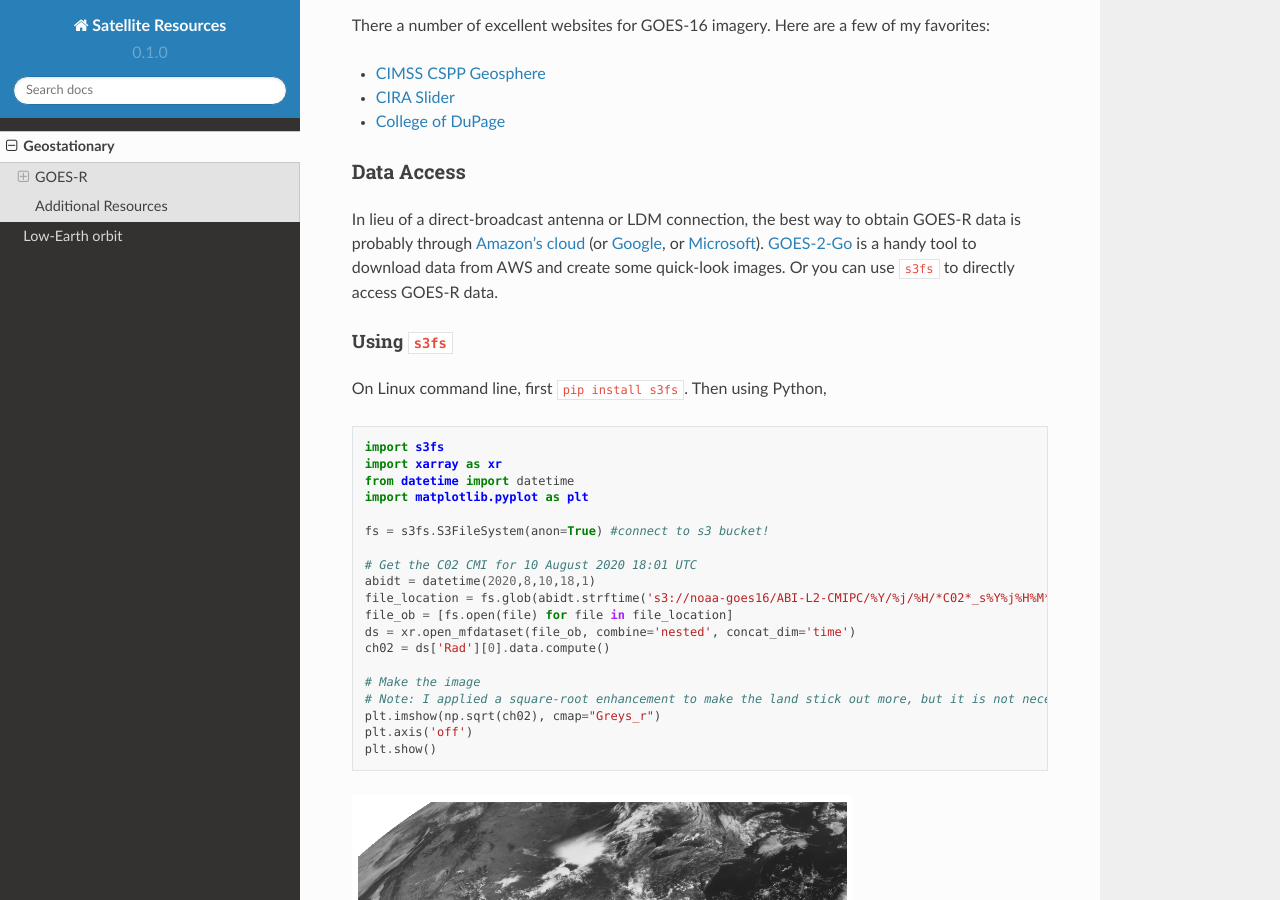
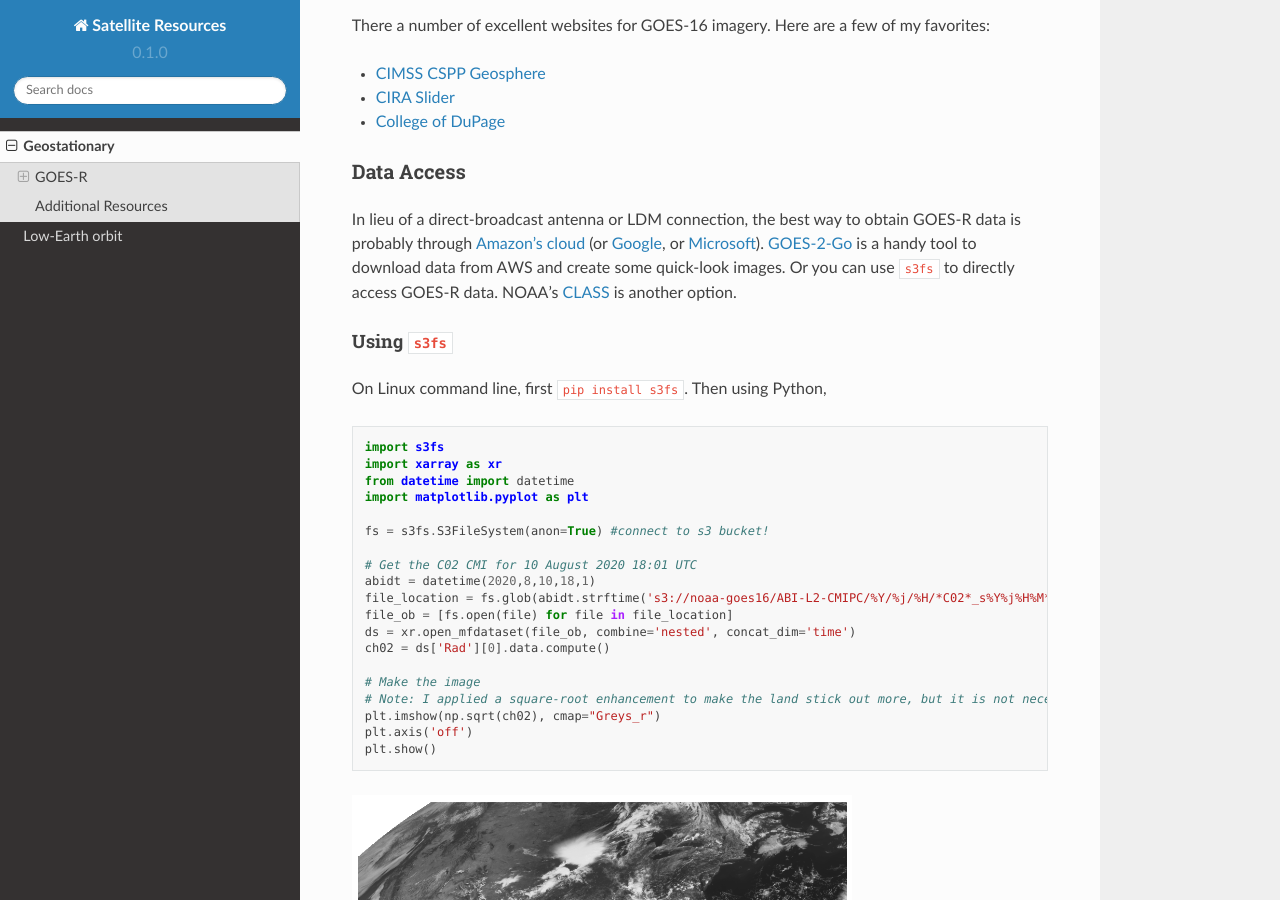
Before and after one commit to jlc248/satellite-resources, a Sphinx documentation site: the page built from docs/source/Geostationary.rst, in a window 1280 px wide and 900 px high, scrolled down 4015 px. Built offline with Sphinx 7.4.7 and the Read the Docs theme 2.0.0, drawn with Linux system fonts in a browser that asks for light colours.

Commit message:
Update Geostationary.rst

```diff
--- a/docs/source/Geostationary.rst
+++ b/docs/source/Geostationary.rst
@@ -137,7 +137,7 @@ There a number of excellent websites for GOES-16 imagery. Here are a few of my f
 Data Access
 ~~~~~~~~~~~
 
-In lieu of a direct-broadcast antenna or LDM connection, the best way to obtain GOES-R data is probably through `Amazon's cloud <https://registry.opendata.aws/noaa-goes/>`_ (or `Google <https://console.cloud.google.com/marketplace/product/noaa-public/goes>`_, or `Microsoft <https://planetarycomputer.microsoft.com/catalog?filter=goes>`_). `GOES-2-Go <https://goes2go.readthedocs.io/en/latest/>`_ is a handy tool to download data from AWS and create some quick-look images. Or you can use ``s3fs`` to directly access GOES-R data.
+In lieu of a direct-broadcast antenna or LDM connection, the best way to obtain GOES-R data is probably through `Amazon's cloud <https://registry.opendata.aws/noaa-goes/>`_ (or `Google <https://console.cloud.google.com/marketplace/product/noaa-public/goes>`_, or `Microsoft <https://planetarycomputer.microsoft.com/catalog?filter=goes>`_). `GOES-2-Go <https://goes2go.readthedocs.io/en/latest/>`_ is a handy tool to download data from AWS and create some quick-look images. Or you can use ``s3fs`` to directly access GOES-R data. NOAA's `CLASS <https://www.class.noaa.gov/>`_ is another option.
 
 Using ``s3fs``
 ,,,,,,,,,,,,,,
```
